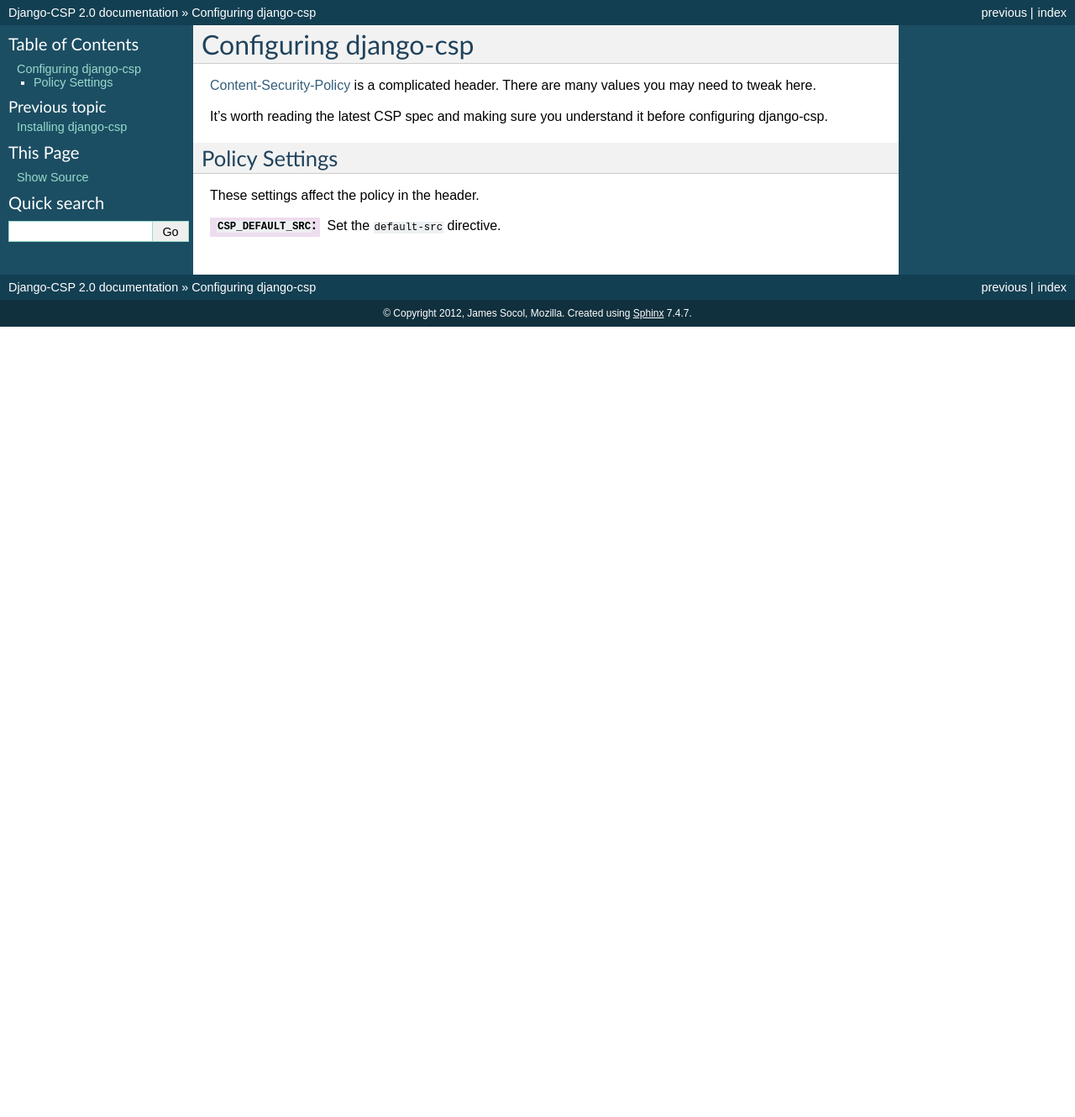
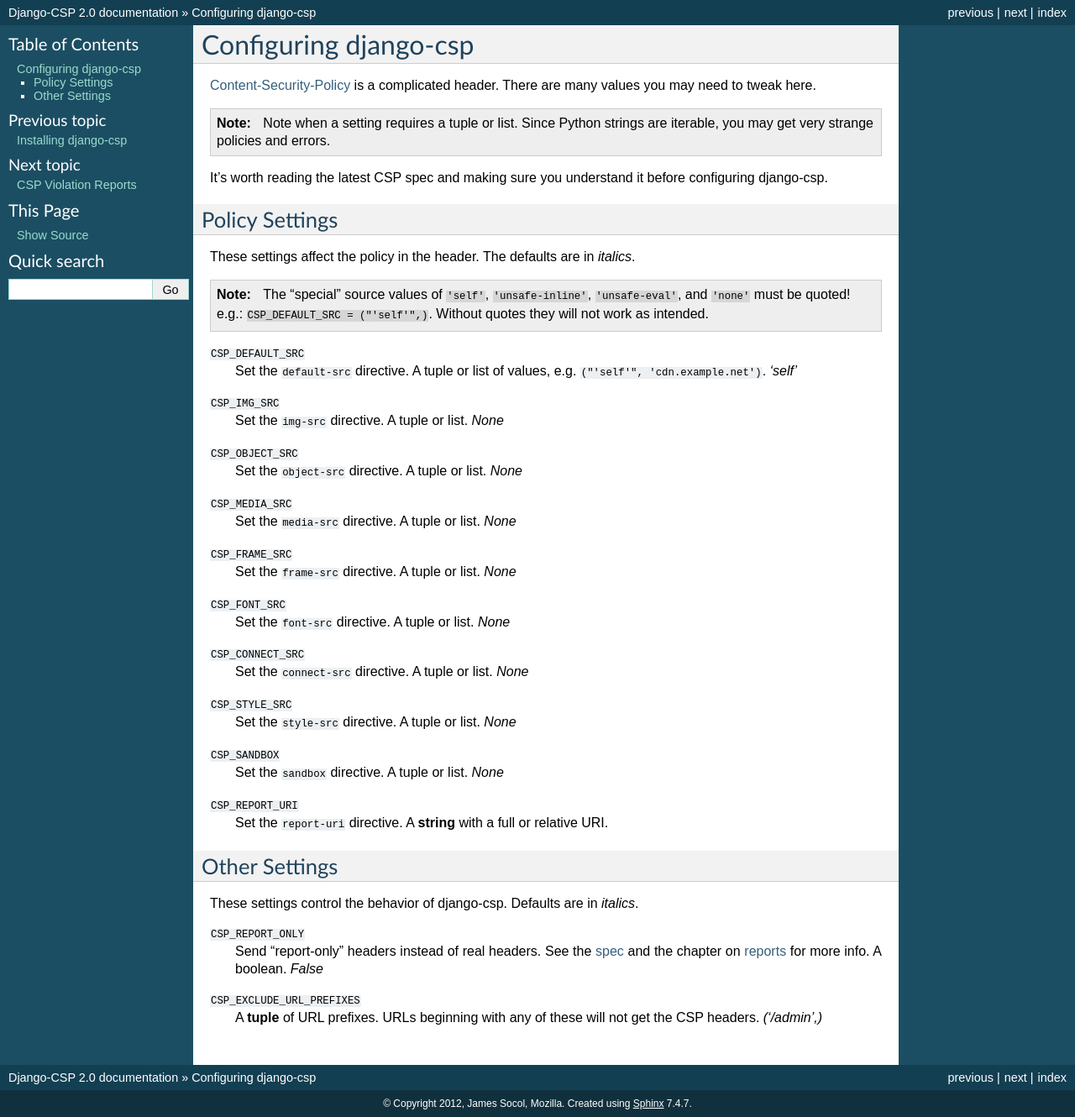
Before and after one commit to mozilla/django-csp, a Sphinx documentation site: the page built from docs/configuration.rst, in a window 1280 px wide. Shown: the whole page at 84% size. Built offline with Sphinx 7.4.7, drawn with Linux system fonts in a browser that asks for light colours; pages that are not in the unit, such as notebooks, are missing from menus; before the commit the page ends 900 px from its top, so only the background shows below that.

Commit message:
Way more doc updates.

```diff
--- a/docs/configuration.rst
+++ b/docs/configuration.rst
@@ -18,15 +18,53 @@
 Policy Settings
 ===============
 
-These settings affect the policy in the header.
+These settings affect the policy in the header. The defaults are in
+*italics*.
 
-.. note:
+.. note::
    The "special" source values of ``'self'``, ``'unsafe-inline'``,
    ``'unsafe-eval'``, and ``'none'`` must be quoted! e.g.:
    ``CSP_DEFAULT_SRC = ("'self'",)``. Without quotes they will not work
    as intended.
 
-:``CSP_DEFAULT_SRC``:
-    Set the ``default-src`` directive.
+``CSP_DEFAULT_SRC``
+    Set the ``default-src`` directive. A tuple or list of
+    values, e.g. ``("'self'", 'cdn.example.net')``. *'self'*
+``CSP_IMG_SRC``
+    Set the ``img-src`` directive. A tuple or list. *None*
+``CSP_OBJECT_SRC``
+    Set the ``object-src`` directive. A tuple or list. *None*
+``CSP_MEDIA_SRC``
+    Set the ``media-src`` directive. A tuple or list. *None*
+``CSP_FRAME_SRC``
+    Set the ``frame-src`` directive. A tuple or list. *None*
+``CSP_FONT_SRC``
+    Set the ``font-src`` directive. A tuple or list. *None*
+``CSP_CONNECT_SRC``
+    Set the ``connect-src`` directive. A tuple or list. *None*
+``CSP_STYLE_SRC``
+    Set the ``style-src`` directive. A tuple or list. *None*
+``CSP_SANDBOX``
+    Set the ``sandbox`` directive. A tuple or list. *None*
+``CSP_REPORT_URI``
+    Set the ``report-uri`` directive. A **string** with a full or
+    relative URI.
+
+
+Other Settings
+==============
+
+These settings control the behavior of django-csp. Defaults are in
+*italics*.
+
+``CSP_REPORT_ONLY``
+    Send "report-only" headers instead of real headers. See the spec_
+    and the chapter on `reports <reports-chapter>`_ for more info. A
+    boolean. *False*
+``CSP_EXCLUDE_URL_PREFIXES``
+    A **tuple** of URL prefixes. URLs beginning with any of these will
+    not get the CSP headers. *('/admin',)*
+
 
 .. _Content-Security-Policy: http://www.w3.org/TR/CSP/
+.. _spec: Content-Security-Policy_
--- a/docs/index.rst
+++ b/docs/index.rst
@@ -7,7 +7,7 @@
 django-csp
 ==========
 
-Django-CSP adds Content-Security-Policy_ headers and a CSP report
+django-csp adds Content-Security-Policy_ headers and a CSP report
 processing facility to Django.
 
 :Version:       |release|
--- /dev/null
+++ b/docs/reports.rst
@@ -0,0 +1,34 @@
+.. _reports-chapter:
+
+=====================
+CSP Violation Reports
+=====================
+
+When something on a page violates the Content-Security-Policy, and the
+policy defines a ``report-uri`` directive, the user agent may POST a
+report_. Reports are JSON blobs containing information about how the
+policy was violated.
+
+django-csp includes a view to accept and process these reports, or you
+can write your own, if you need to process them differently.
+
+The built-in report view is largely inspired by Sentry_, with all due
+credit.
+
+
+How reports are processed
+=========================
+
+When a report is POSTed to django-csp, a new instance of a ``Report``
+object is created which stores the details of the report. django-csp
+will try to determine if it has ever seen this report before.
+
+If the report is new, a new ``Group`` will be created and an email will
+be sent to the addresses in the ``ADMINS`` list.
+
+If the report is filed into an existing ``Group``, the report will be
+stored but no new group will be created and no email will be sent.
+
+
+.. _report: http://www.w3.org/TR/CSP/#sample-violation-report
+.. _Sentry: http://getsentry.com/
```
Also changed, not shown: other parts of docs/configuration.rst (+1 -1 lines), other parts of docs/index.rst (+1 -0 lines), README.rst (+0 -84 lines), docs/changing.rst (added, +22 -0 lines).
